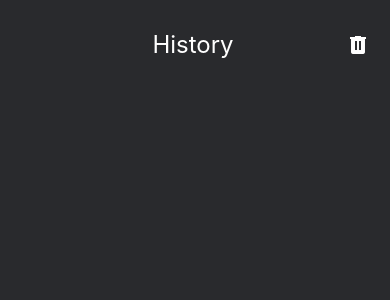
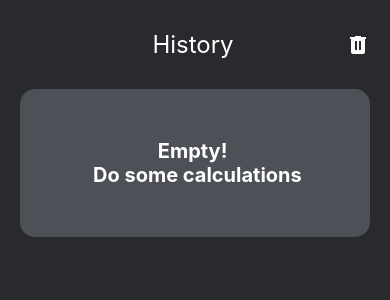
Before and after one commit to roycechua/rn-expo-calculator-app, a React Native app: screen /History in a window 390 px wide. Shown: the top 300 px of the page. Built offline with nearby package versions, Linux system fonts and the light colour scheme.

Commit message:
Add history screen components

```diff
--- /dev/null
+++ b/src/components/EmptyHistoryPlaceholder.tsx
@@ -0,0 +1,32 @@
+import { StyleSheet, Text, View } from 'react-native';
+import React from 'react';
+
+const EmptyHistoryPlaceholder = () => {
+    return (
+        <View
+            style={{
+                flex: 1,
+                padding: 50,
+                alignItems: 'center',
+                backgroundColor: '#4D5057',
+                margin: 10,
+                borderRadius: 15,
+            }}
+        >
+            <Text
+                style={{
+                    fontSize: 20,
+                    color: '#FFF',
+                    fontWeight: 'bold',
+                    textAlign: 'center',
+                }}
+            >
+                Empty! {'\n'} Do some calculations
+            </Text>
+        </View>
+    );
+};
+
+export default EmptyHistoryPlaceholder;
+
+const styles = StyleSheet.create({});
--- /dev/null
+++ b/src/components/HistoryListItem.tsx
@@ -0,0 +1,46 @@
+import { StyleSheet, Text, View } from 'react-native';
+import React from 'react';
+import { HistoryItem } from '../screens/HistoryScreen';
+
+interface Props {
+    data: HistoryItem;
+    index: number;
+}
+
+const HistoryListItem = (props: Props) => {
+    const { data, index } = props;
+    return (
+        <View
+            style={[
+                styles.itemContainer,
+                {
+                    backgroundColor: '#4D5057',
+                    borderBottomColor: '#3B3D4D',
+                },
+                index === 0
+                    ? {
+                          borderTopLeftRadius: 14,
+                          borderTopRightRadius: 14,
+                      }
+                    : {},
+            ]}
+        >
+            <Text style={styles.itemText}>{data.preview}</Text>
+            <Text style={styles.itemText}>= {data.result}</Text>
+        </View>
+    );
+};
+
+export default HistoryListItem;
+
+const styles = StyleSheet.create({
+    itemContainer: {
+        borderBottomWidth: 2,
+        marginHorizontal: 10,
+        padding: 20,
+    },
+    itemText: {
+        color: '#FFF',
+        fontSize: 20,
+    },
+});
--- a/src/screens/HistoryScreen.tsx
+++ b/src/screens/HistoryScreen.tsx
@@ -1,15 +1,38 @@
-import { StyleSheet, View } from 'react-native';
-import React from 'react';
+import { FlatList, StyleSheet, View, Text } from 'react-native';
+import React, { useState } from 'react';
 import SafeAreaContainer from '../components/SafeAreaContainer';
 import Spacer from '../components/Spacer';
 import Header from '../components/Header';
+import EmptyHistoryPlaceholder from '../components/EmptyHistoryPlaceholder';
+import HistoryListItem from '../components/HistoryListItem';
+
+export type HistoryItem = {
+    preview: string;
+    result: string | number;
+}
 
 const HistoryScreen = () => {
+    const [historyList, setHistoryList] = useState<HistoryItem[]>([
+        // { preview: '4 - 5', result: 1 },
+        // { preview: '18 + 43 x 59', result: 2555 },
+    ]);
+
     return (
         <SafeAreaContainer>
             <View style={[styles.container, { backgroundColor: '#292A2D' }]}>
                 <Spacer space={10} />
                 <Header title='History' rightPress={() => {}} />
+                <Spacer space={10} />
+                <FlatList
+                    data={historyList}
+                    keyExtractor={(item, index) => index.toString()}
+                    ListEmptyComponent={<EmptyHistoryPlaceholder />}
+                    renderItem={({ item, index }) => {
+                        return (
+                            <HistoryListItem data={item} index={index} />
+                        );
+                    }}
+                />
             </View>
         </SafeAreaContainer>
     );
```
